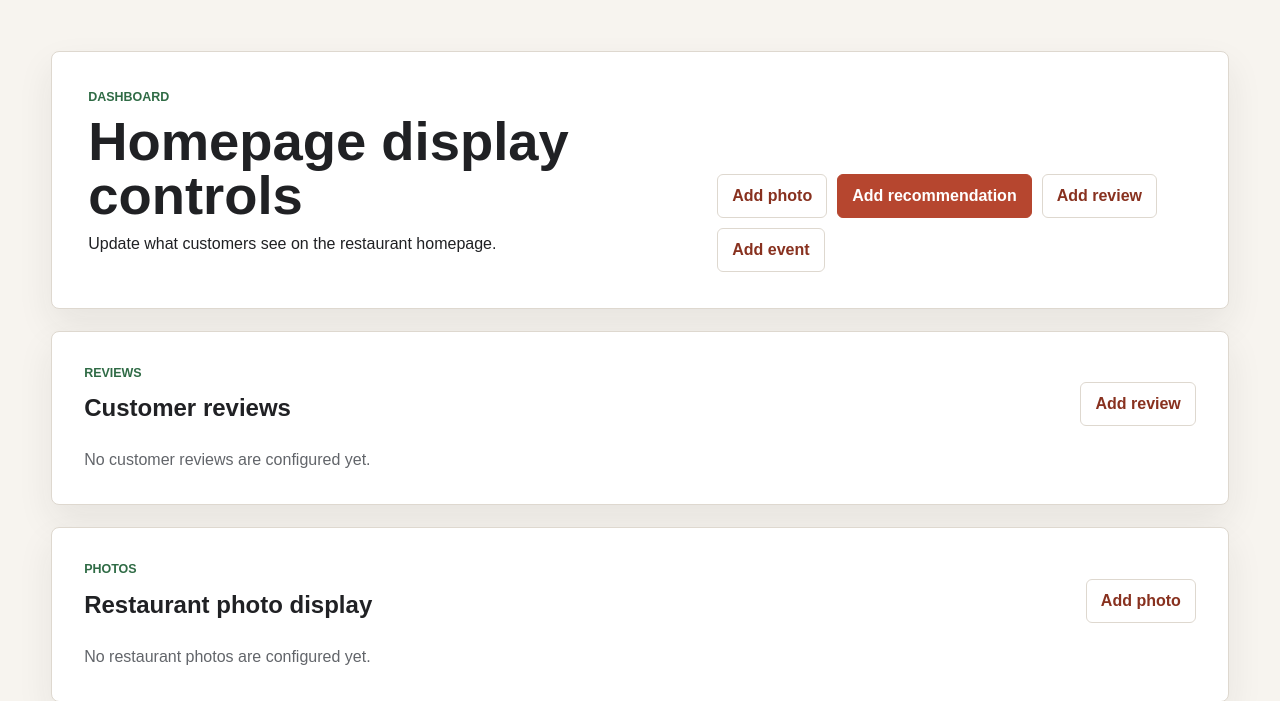
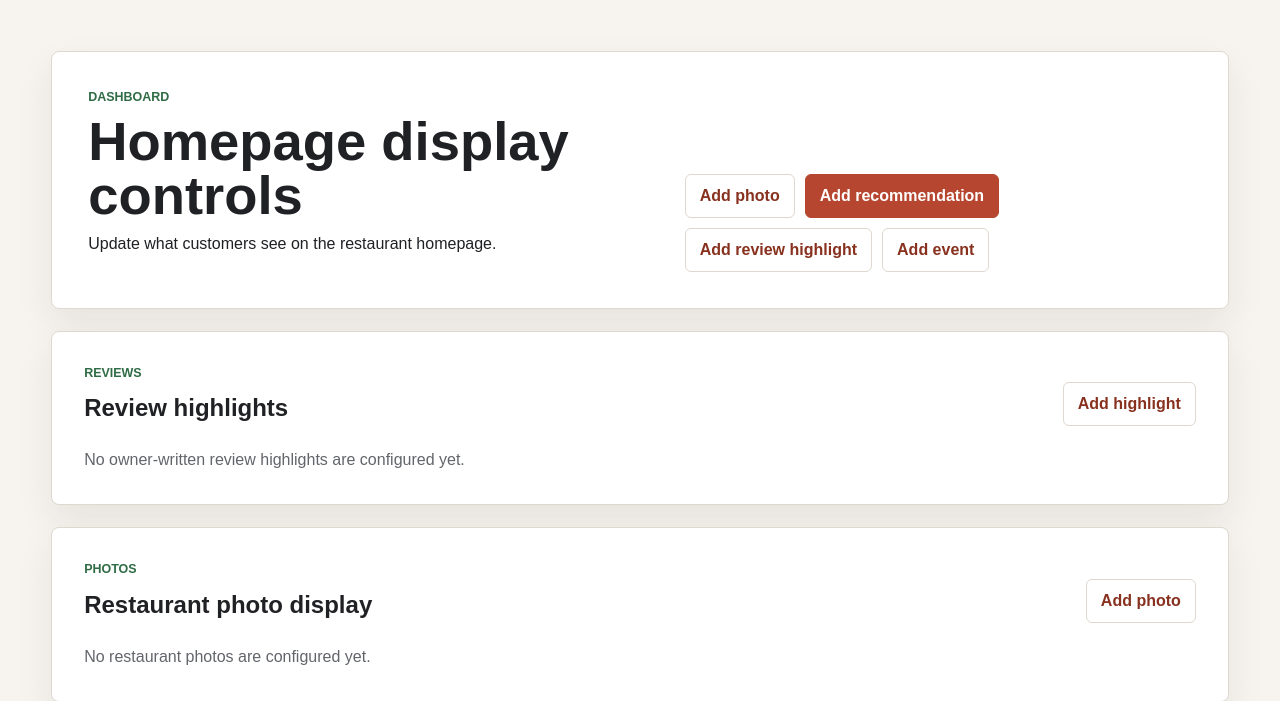
Before and after one commit to xuzhihuiCSY/restaurant_homepage, a Django app: page /owner/ in a window 1280 px wide. Shown: the part 57-758 px from the top of the page. Run offline with Django 5.2, Linux system fonts and the light colour scheme; the visitor is signed in with stand-in values (Sample User, id 1); data comes from the database, SQL or seed files in the repository; data that the repository does not hold is empty.

Commit message:
Clarify owner-written review highlights

```diff
--- a/homepage/forms.py
+++ b/homepage/forms.py
@@ -77,6 +77,13 @@ class RestaurantPhotoForm(forms.ModelForm):
 
 
 class CustomerReviewForm(forms.ModelForm):
+    customer_name = forms.CharField(label="Display name")
+    quote = forms.CharField(
+        label="Review text",
+        widget=forms.Textarea(attrs={"rows": 4}),
+    )
+    rating = forms.IntegerField(label="Displayed rating", min_value=1, max_value=5)
+
     class Meta:
         model = CustomerReview
         fields = [
@@ -86,6 +93,3 @@ class CustomerReviewForm(forms.ModelForm):
             "is_visible",
             "order",
         ]
-        widgets = {
-            "quote": forms.Textarea(attrs={"rows": 4}),
-        }
--- a/homepage/tests.py
+++ b/homepage/tests.py
@@ -73,7 +73,7 @@ class OwnerControlsTests(TestCase):
         self.assertEqual(response.status_code, 200)
         self.assertContains(response, "Homepage display controls")
         self.assertContains(response, "Restaurant photo display")
-        self.assertContains(response, "Customer reviews")
+        self.assertContains(response, "Review highlights")
 
     def test_staff_can_create_today_recommendation(self):
         user = self._create_staff_user()
--- a/homepage/views.py
+++ b/homepage/views.py
@@ -109,7 +109,7 @@ def review_create(request):
         request,
         CustomerReviewForm,
         "homepage/owner/form.html",
-        "Add customer review",
+        "Add review highlight",
     )
 
 
@@ -120,7 +120,7 @@ def review_edit(request, pk):
         request,
         CustomerReviewForm,
         "homepage/owner/form.html",
-        "Edit customer review",
+        "Edit review highlight",
         instance=review,
     )
 
@@ -131,8 +131,8 @@ def review_delete(request, pk):
     return _confirm_delete(
         request,
         review,
-        "Delete customer review",
-        f"Delete {review.customer_name}'s review from the homepage?",
+        "Delete review highlight",
+        f"Delete {review.customer_name}'s review highlight from the homepage?",
     )
 
 
--- a/templates/homepage/home.html
+++ b/templates/homepage/home.html
@@ -112,7 +112,7 @@
                     {% endfor %}
                 </div>
             {% else %}
-                <p class="empty-state">Customer reviews will appear here.</p>
+                <p class="empty-state">Review highlights will appear here.</p>
             {% endif %}
         </section>
 
--- a/templates/homepage/owner/dashboard.html
+++ b/templates/homepage/owner/dashboard.html
@@ -10,7 +10,7 @@
         <div class="quick-actions">
             <a class="button secondary" href="{% url 'homepage:photo_create' %}">Add photo</a>
             <a class="button primary" href="{% url 'homepage:recommendation_create' %}">Add recommendation</a>
-            <a class="button secondary" href="{% url 'homepage:review_create' %}">Add review</a>
+            <a class="button secondary" href="{% url 'homepage:review_create' %}">Add review highlight</a>
             <a class="button secondary" href="{% url 'homepage:event_create' %}">Add event</a>
         </div>
     </section>
@@ -19,9 +19,9 @@
         <div class="panel-heading">
             <div>
                 <p class="eyebrow">Reviews</p>
-                <h2>Customer reviews</h2>
+                <h2>Review highlights</h2>
             </div>
-            <a class="button secondary" href="{% url 'homepage:review_create' %}">Add review</a>
+            <a class="button secondary" href="{% url 'homepage:review_create' %}">Add highlight</a>
         </div>
         {% if customer_reviews %}
             <div class="table-wrap">
@@ -61,7 +61,7 @@
                 </table>
             </div>
         {% else %}
-            <p class="empty-state">No customer reviews are configured yet.</p>
+            <p class="empty-state">No owner-written review highlights are configured yet.</p>
         {% endif %}
     </section>
 
```
Also changed, not shown: Restaurant_Implementation_Plan.md (+12 -12 lines), README.md.
